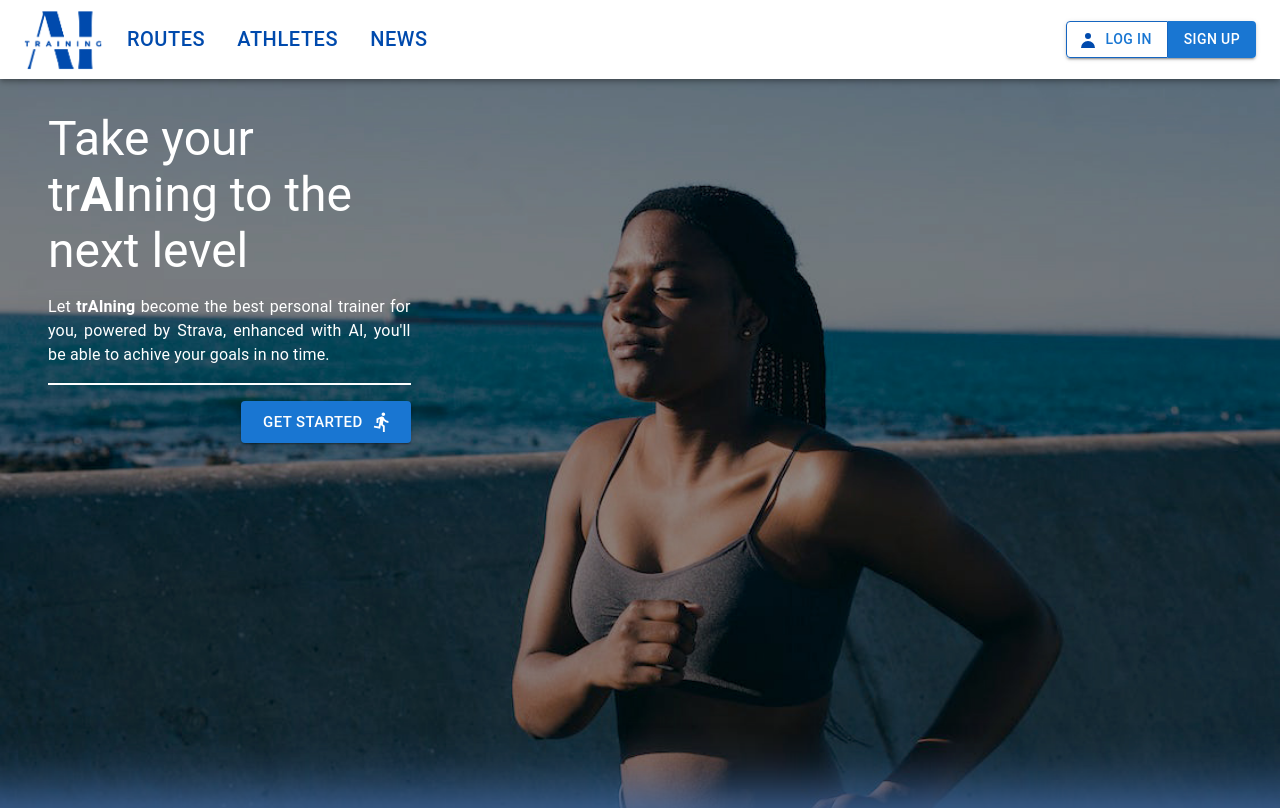
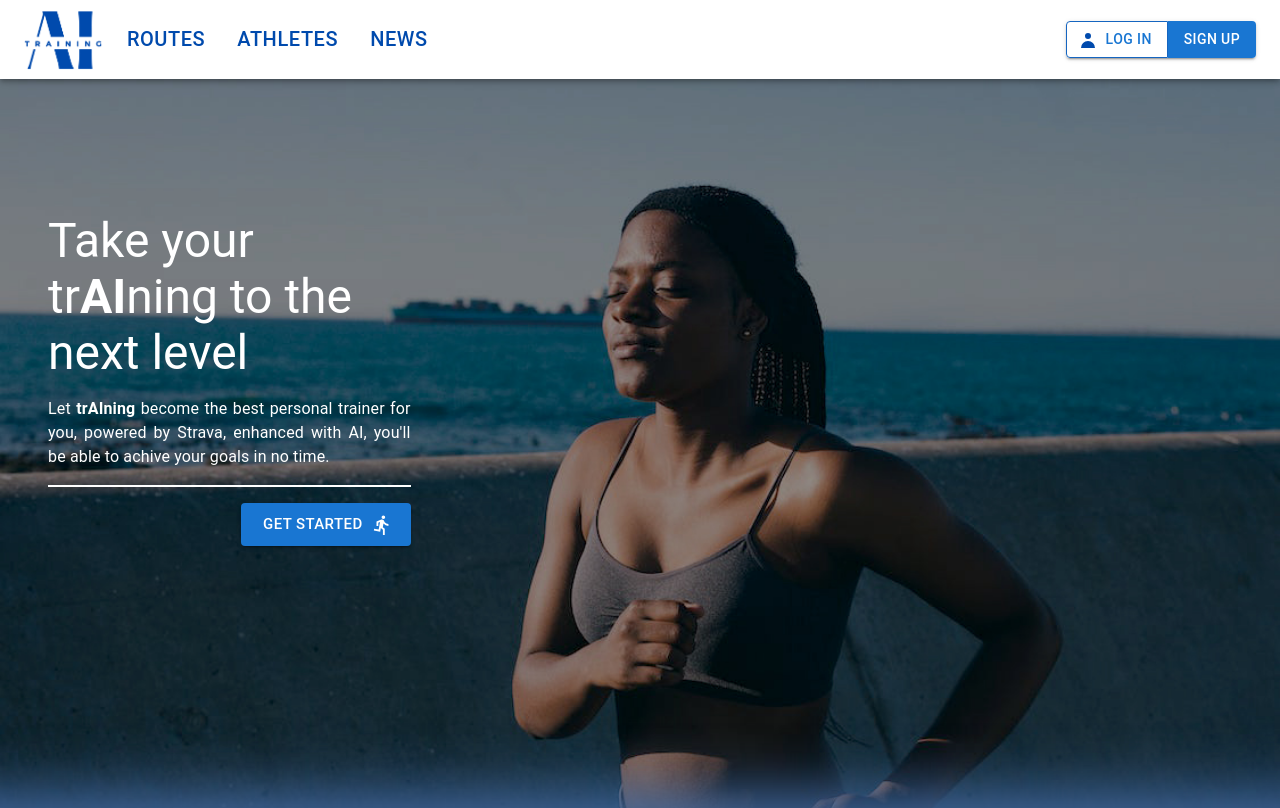
Before and after one commit to carmantegazza/running-app, a React (Create React App) app: page / in a window 1280 px wide. Shown: the top 808 px of the page. Built offline with nearby package versions, Linux system fonts and the light colour scheme.

Commit message:
cambiamos estilo navbar y home

```diff
--- a/src/components/Home/Home.css
+++ b/src/components/Home/Home.css
@@ -6,6 +6,6 @@
     left: 0;
     height: 0px;
     width: 100%;
-    box-shadow: 0px 60px 55px 70px rgba(63, 101, 154)
+    box-shadow: 0px 60px 55px 70px rgba(63, 101, 154), 0px 70px 20px 30px rgba(63, 101, 154)
 
 }
--- a/src/components/Home/Home.jsx
+++ b/src/components/Home/Home.jsx
@@ -19,7 +19,8 @@ const Home = () => {
             padding='2rem'
             marginLeft='1rem'
             color='white'
-            fontSize='1.3rem'>
+            fontSize='1.3rem'
+            marginTop='8%'>
             <Typography
                   variant='h3'
                   paddingBottom='1rem'>
--- a/src/components/NavBar/NavBar.jsx
+++ b/src/components/NavBar/NavBar.jsx
@@ -9,7 +9,7 @@ import NavBarNav from '../NavBarNav/NavBarNav';
 const NavBar = () => {
 
 return (
-  <AppBar position='sticky' sx={{ backgroundColor: 'white' }}>
+  <AppBar position='sticky' sx={{ backgroundColor: 'rgba(255,255,255,0.5)', backdropFilter:'blur(5px)' }}>
    <Container maxWidth="xl" >
     <Toolbar disableGutters sx= {{justifyContent: 'space-between'}}>
       <NavBarMenu />
```
